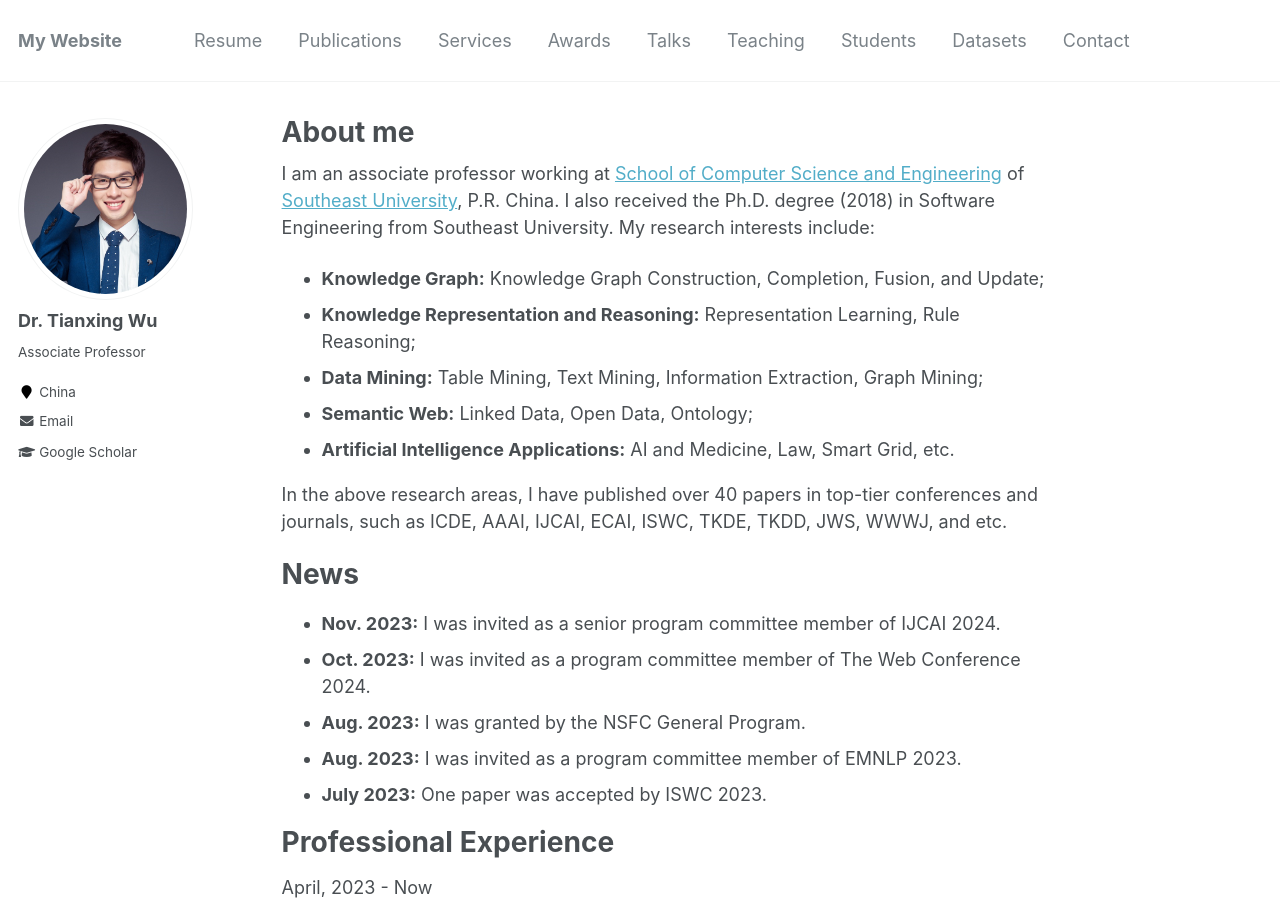
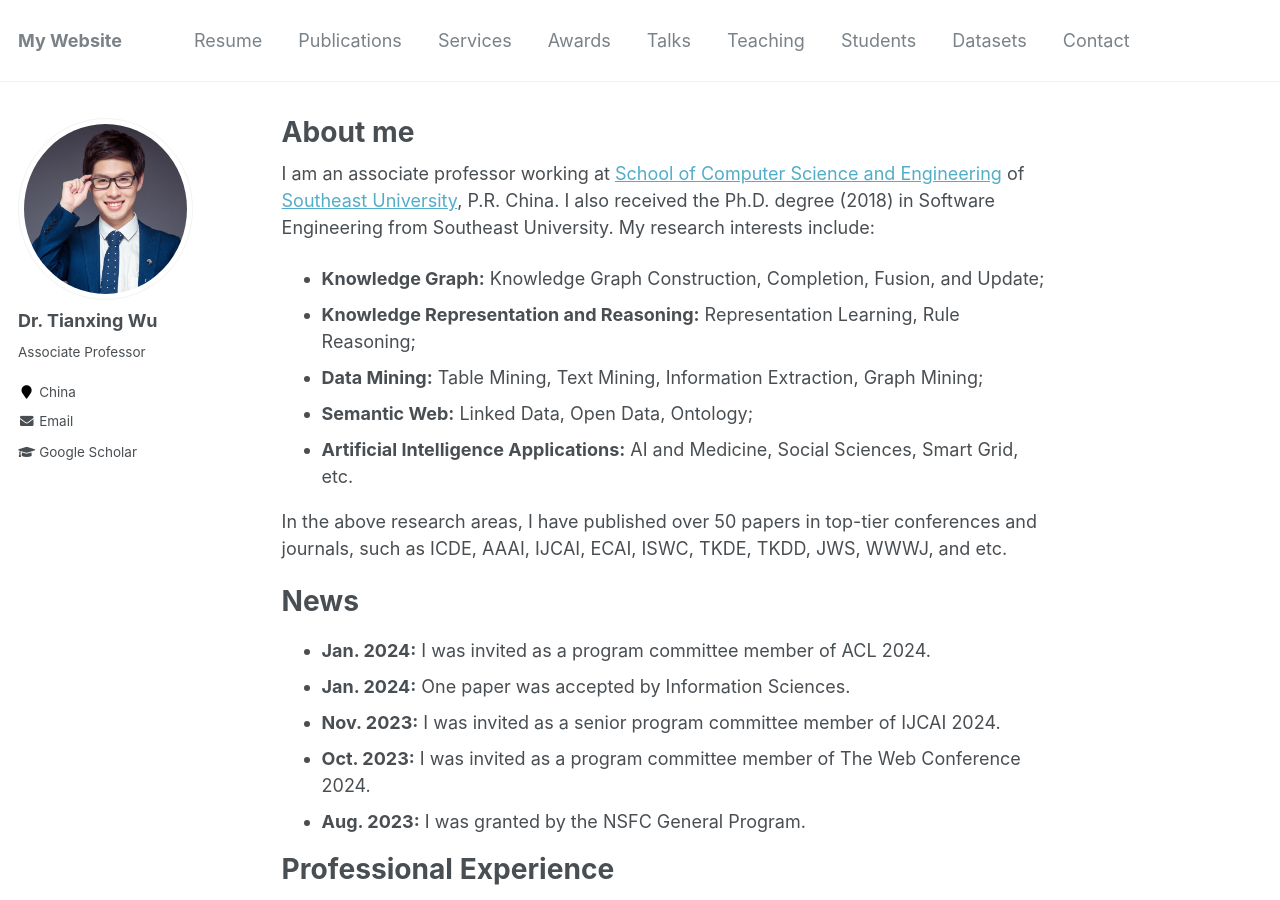
Before and after one commit to tianxing-wu/tianxing-wu.github.io, a Jekyll site: the page built from _pages/about.md, in a window 1280 px wide and 900 px high. Built offline with Jekyll 4.4.1, drawn with Linux system fonts in a browser that asks for light colours.

Commit message:
info update

```diff
--- a/_pages/about.md
+++ b/_pages/about.md
@@ -13,17 +13,17 @@ I am an associate professor working at [School of Computer Science and Engineeri
 * **Knowledge Representation and Reasoning:** Representation Learning, Rule Reasoning;
 * **Data Mining:** Table Mining, Text Mining, Information Extraction, Graph Mining;
 * **Semantic Web:** Linked Data, Open Data, Ontology;
-* **Artificial Intelligence Applications:** AI and Medicine, Law, Smart Grid, etc.
+* **Artificial Intelligence Applications:** AI and Medicine, Social Sciences, Smart Grid, etc.
 
-In the above research areas, I have published over 40 papers in top-tier conferences and journals, such as ICDE, AAAI, IJCAI, ECAI, ISWC, TKDE, TKDD, JWS, WWWJ, and etc.
+In the above research areas, I have published over 50 papers in top-tier conferences and journals, such as ICDE, AAAI, IJCAI, ECAI, ISWC, TKDE, TKDD, JWS, WWWJ, and etc.
 
 News
 ======
+* **Jan. 2024:** I was invited as a program committee member of ACL 2024.
+* **Jan. 2024:** One paper was accepted by Information Sciences.
 * **Nov. 2023:** I was invited as a senior program committee member of IJCAI 2024.
 * **Oct. 2023:** I was invited as a program committee member of The Web Conference 2024.
 * **Aug. 2023:** I was granted by the NSFC General Program.
-* **Aug. 2023:** I was invited as a program committee member of EMNLP 2023.
-* **July 2023:** One paper was accepted by ISWC 2023.
 
 Professional Experience
 ======
```
Also changed, not shown: _pages/selected_publications.md (+1 -0 lines), _pages/services.md (+2 -1 lines), 1 other file.
